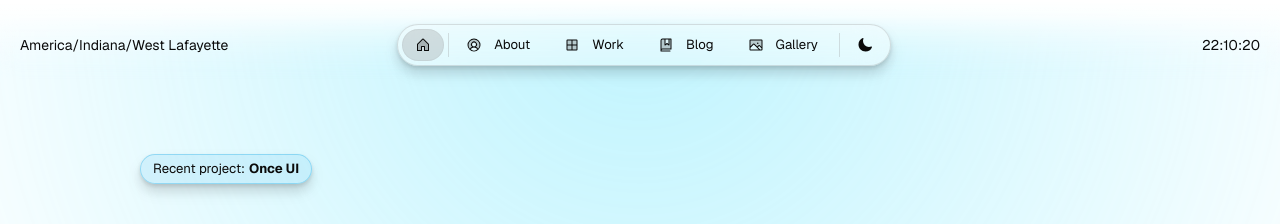
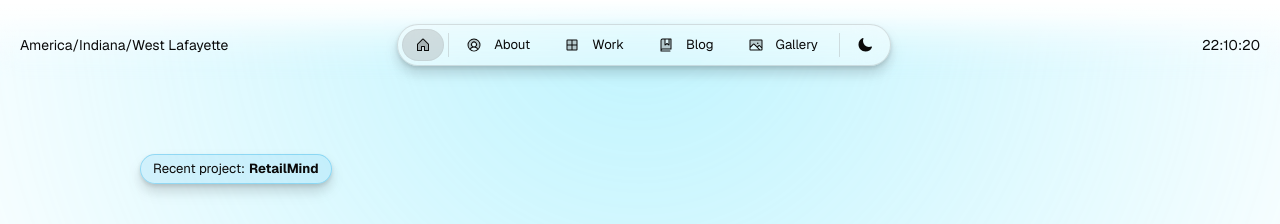
Before and after one commit to AdityasCode/adityagandhi, a Next.js app: page / in a window 1280 px wide. Shown: the top 224 px of the page. Built offline with nearby package versions, Linux system fonts and the light colour scheme.

Commit message:
Updated Recent Project and the HypeTrade page.

```diff
--- a/src/app/resources/content.js
+++ b/src/app/resources/content.js
@@ -56,7 +56,7 @@ const home = {
   headline: <>Translating big data into simple, actionable answers</>,
   featured: {
     display: true,
-    title: <>Recent project: <strong className="ml-4">Once UI</strong></>,
+    title: <>Recent project: <strong className="ml-4">RetailMind</strong></>,
     href: "/work/retailmind-project-page",
   },
   subline: (
--- a/src/app/work/projects/hypetrade-project-page.mdx
+++ b/src/app/work/projects/hypetrade-project-page.mdx
@@ -31,10 +31,11 @@ HypeTrade is a stock sentiment analysis tracker that combines real-time data pip
 - **Vertex AI + Hugging Face API**: For deploying and scaling FinBERT sentiment analysis.
 - **React + Vite**: For a responsive and modern frontend, with dark/light mode support.
 - **Docker + Cloud Build**: For containerization and automated build/deploy pipelines.
+- **Vercel**: For frontend hosting as a proxy with zero costs.
 
 ## Challenges and Learnings
 
-Scaling both infrastructure and machine learning inference was one of the biggest challenges. To keep costs down while handling 500+ tickers daily, I designed batching and tokenization strategies for FinBERT, cutting inference costs by over half. On the engineering side, building a real-time forum and messaging system required careful design around database queries and concurrency. Running as Scrum Master, I also learned to balance task prioritization, cross-team collaboration, and feature delivery in an agile setting.
+Scaling both infrastructure and machine learning inference was one of the biggest challenges. To keep costs down while handling 500+ tickers daily, I designed batching and tokenization strategies for FinBERT, cutting inference costs by over half. Further, I moved frontend hosting to Vercel as a proxy, splitting costs between GCP and the aforementioned, which reduced build costs through Vercel's free tier. On the engineering side, building a real-time forum and messaging system required careful design around database queries and concurrency. Running as Scrum Master, I also learned to balance task prioritization, cross-team collaboration, and feature delivery in an agile setting.
 
 ## Outcome
 
```
